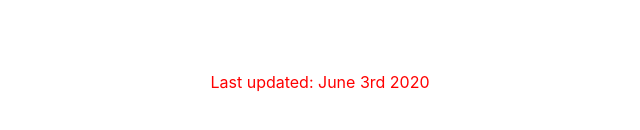
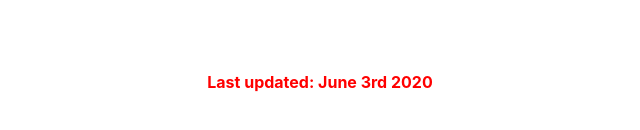
Before and after one commit to conicellilot/conicellilot.github.io, a website: page index.html in a window 1280 px wide. Shown: the part 482-612 px from the top of the page, 320-960 px from the left. Drawn offline with Linux system fonts and the light colour scheme.

Commit message:
Update index.html

```diff
--- a/index.html
+++ b/index.html
@@ -74,7 +74,7 @@
 				<h1 class="mt-5">Welcome to the Conicelli Lot Attendant Handbook!</h1>
 				<p class="lead">This website has step-by-step guides on what you will need to know as a lot attendant.</p>
 				<br><br><br><br><br><br>
-				<p style="color:red">Last updated: June 3rd 2020</p>
+				<p style="color:red"><b>Last updated: June 3rd 2020</b></p>
 
 			</div>
 		</div>
```
